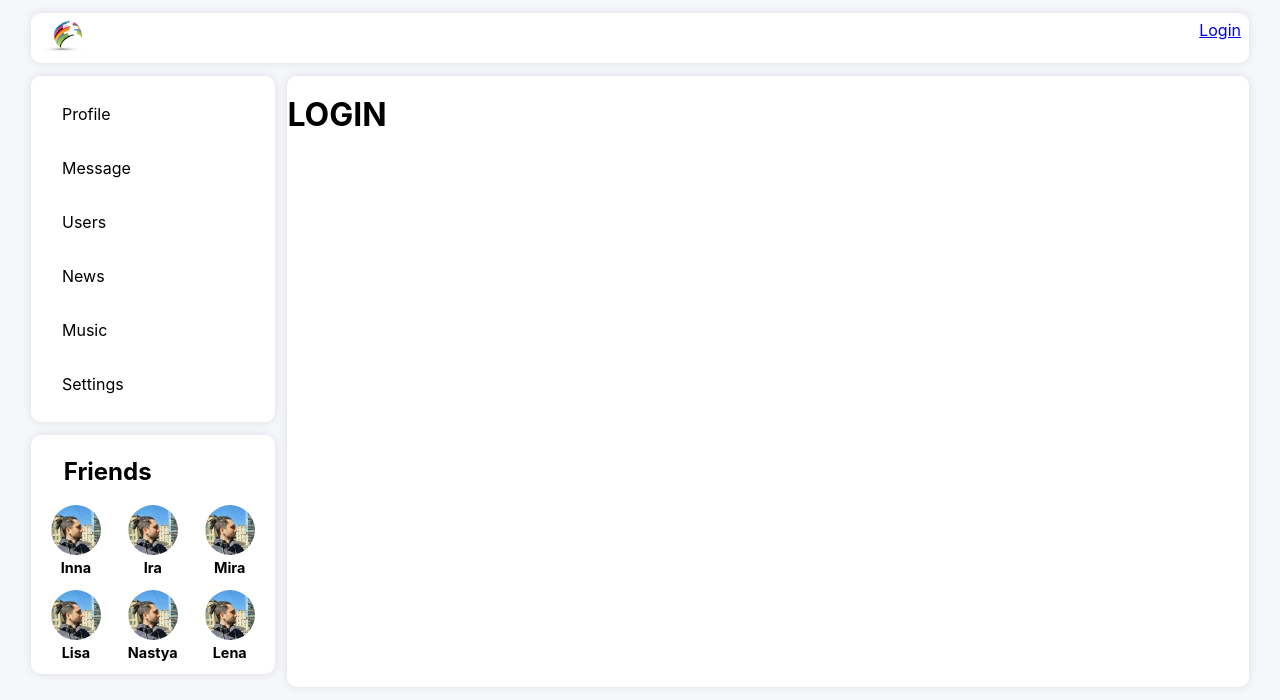
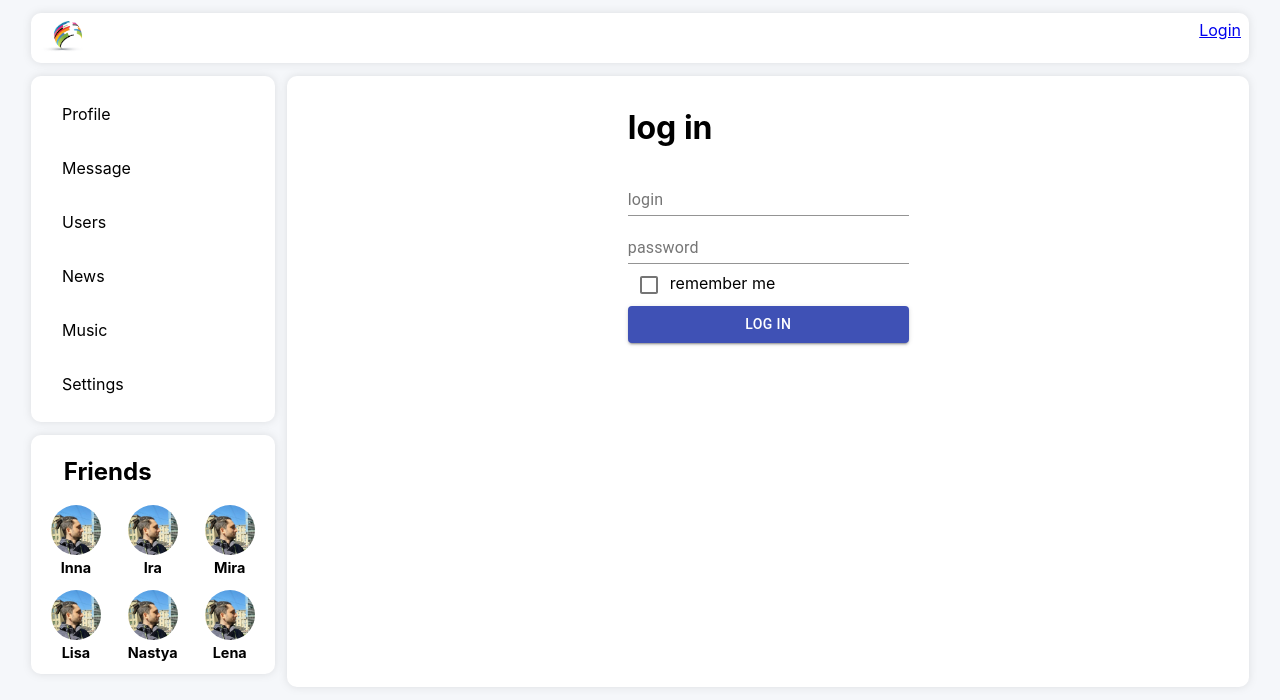
Before and after one commit to xsmirx/social-network, a React (Create React App) app: page /login in a window 1280 px wide. Shown: the top 700 px of the page. Built offline with nearby package versions, Linux system fonts and the light colour scheme; no server answers.

Commit message:
76 LoginForm, Formik, Material-UI, login-reducer

```diff
--- a/package.json
+++ b/package.json
@@ -3,10 +3,12 @@
   "version": "0.1.0",
   "private": true,
   "dependencies": {
+    "@material-ui/core": "^4.11.4",
     "@testing-library/jest-dom": "^5.11.4",
     "@testing-library/react": "^11.1.0",
     "@testing-library/user-event": "^12.1.10",
     "axios": "^0.21.1",
+    "formik": "^2.2.9",
     "normalize.css": "^8.0.1",
     "react": "^17.0.2",
     "react-dom": "^17.0.2",
@@ -15,7 +17,8 @@
     "react-scripts": "4.0.3",
     "redux": "^4.1.0",
     "redux-thunk": "^2.3.0",
-    "web-vitals": "^1.0.1"
+    "web-vitals": "^1.0.1",
+    "yup": "^0.32.9"
   },
   "scripts": {
     "start": "react-scripts start",
--- a/src/App.js
+++ b/src/App.js
@@ -12,7 +12,7 @@ import { Music } from "./components/Music/Music";
 import { Settings } from "./components/Settings/Settings";
 import { FriendsContainer } from "./components/Friends/FriendsContainer";
 import UsersContainer from "./components/Users/UsersContainer";
-import { Login } from "./components/Login/Login";
+import { LoginContainer } from "./components/Login/Login";
 import { DialogsContainer } from "./components/Dialogs/DialogsContainer";
 
 export const App = () => {
@@ -32,7 +32,7 @@ export const App = () => {
         </div>
 
         <div className="App-block Main">
-          <Route path="/login" render={() => <Login />} />
+          <Route path="/login" render={() => <LoginContainer />} />
           <Route path="/profile/:userId?" render={() => <ProfileContainer />} />
           <Route path="/dialogs" render={() => <DialogsContainer />} />
           <Route path="/users" render={() => <UsersContainer />} />
--- a/src/components/Login/Login.jsx
+++ b/src/components/Login/Login.jsx
@@ -1,5 +1,77 @@
 import React from "react";
+import style from "./Login.module.css";
+import { connect } from "react-redux";
+import { useFormik } from "formik";
+import { setData } from "../../redux/login-reducer";
+import { TextField, Checkbox, Button } from "@material-ui/core";
+import * as yup from "yup";
 
-export const Login = () => {
-  return <h1>LOGIN</h1>;
+const Login = (props) => {
+  return (
+    <div className={style.login}>
+      <div className={style.loginForm}>
+        <h1>log in</h1>
+        <LoginForm {...props} />
+      </div>
+    </div>
+  );
 };
+
+const validationSchema = yup.object().shape({
+  login: yup.string().min(3).required(),
+  password: yup.string().min(6).required(),
+});
+
+const LoginForm = (props) => {
+  const formik = useFormik({
+    initialValues: { login: "", password: "", rememberMe: false },
+    onSubmit: (values) => props.setData(values),
+    validationSchema: validationSchema,
+  });
+  return (
+    <form onSubmit={formik.handleSubmit}>
+      <div>
+        <TextField
+          name="login"
+          label="login"
+          type="login"
+          value={formik.values.login}
+          onChange={formik.handleChange}
+          onBlur={formik.handleBlur}
+          error={formik.touched.login && Boolean(formik.errors.login)}
+          helperText={formik.errors.login}
+          color="primary"
+          fullWidth
+        />
+      </div>
+      <div>
+        <TextField
+          name="password"
+          label="password"
+          type="password"
+          value={formik.values.password}
+          onChange={formik.handleChange}
+          onBlur={formik.handleBlur}
+          error={formik.touched.password && Boolean(formik.errors.password)}
+          helperText={formik.errors.password}
+          color="primary"
+          fullWidth
+        />
+      </div>
+      <div>
+        <Checkbox
+          name="rememberMe"
+          checked={formik.values.rememberMe}
+          onChange={formik.handleChange}
+          color="primary"
+        />
+        remember me
+      </div>
+      <Button type="submit" variant={"contained"} color="primary" fullWidth>
+        log in
+      </Button>
+    </form>
+  );
+};
+
+export const LoginContainer = connect(null, { setData })(Login);
--- /dev/null
+++ b/src/components/Login/Login.module.css
@@ -0,0 +1,8 @@
+.login {
+  padding: 0.8rem;
+
+}
+.loginForm {
+  width: 30%;
+  margin: 0 auto;
+}
--- /dev/null
+++ b/src/redux/login-reducer.js
@@ -0,0 +1,19 @@
+const SET_DATA = "SET_DATA";
+
+const loginReducer = (state = null, action) => {
+  switch (action.type) {
+    case SET_DATA:
+      return {
+        ...state,
+        login: action.data.login,
+        password: action.data.password,
+        rememberMe: action.data.rememberMe,
+      };
+    default:
+      return state;
+  }
+};
+
+export const setData = (data) => ({ type: SET_DATA, data });
+
+export default loginReducer;
--- a/src/redux/redux-store.js
+++ b/src/redux/redux-store.js
@@ -5,6 +5,7 @@ import sidebarReducer from "./sidebar-reducer";
 import usersReducer from "./users-reducer";
 import authReducer from "./auth-reduser";
 import thunk from "redux-thunk";
+import loginReducer from "./login-reducer";
 
 let reducers = combineReducers({
   profilePage: profileReducer,
@@ -12,6 +13,7 @@ let reducers = combineReducers({
   sidebar: sidebarReducer,
   usersPage: usersReducer,
   auth: authReducer,
+  login: loginReducer,
 });
 
 let store = createStore(reducers, applyMiddleware(thunk));
```
Also changed, not shown: 2 other files (tests, documents, lock files or other folders).
